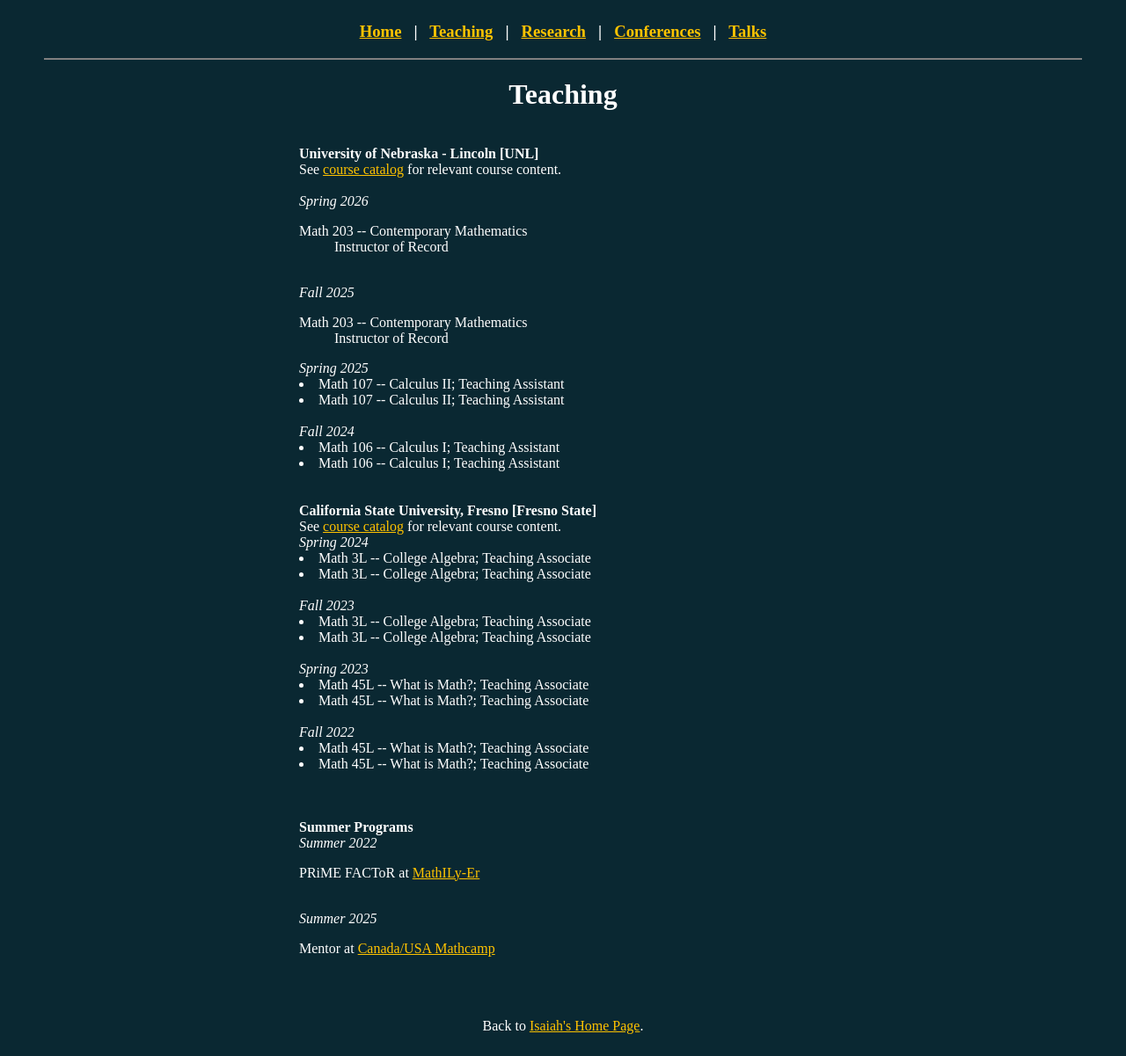
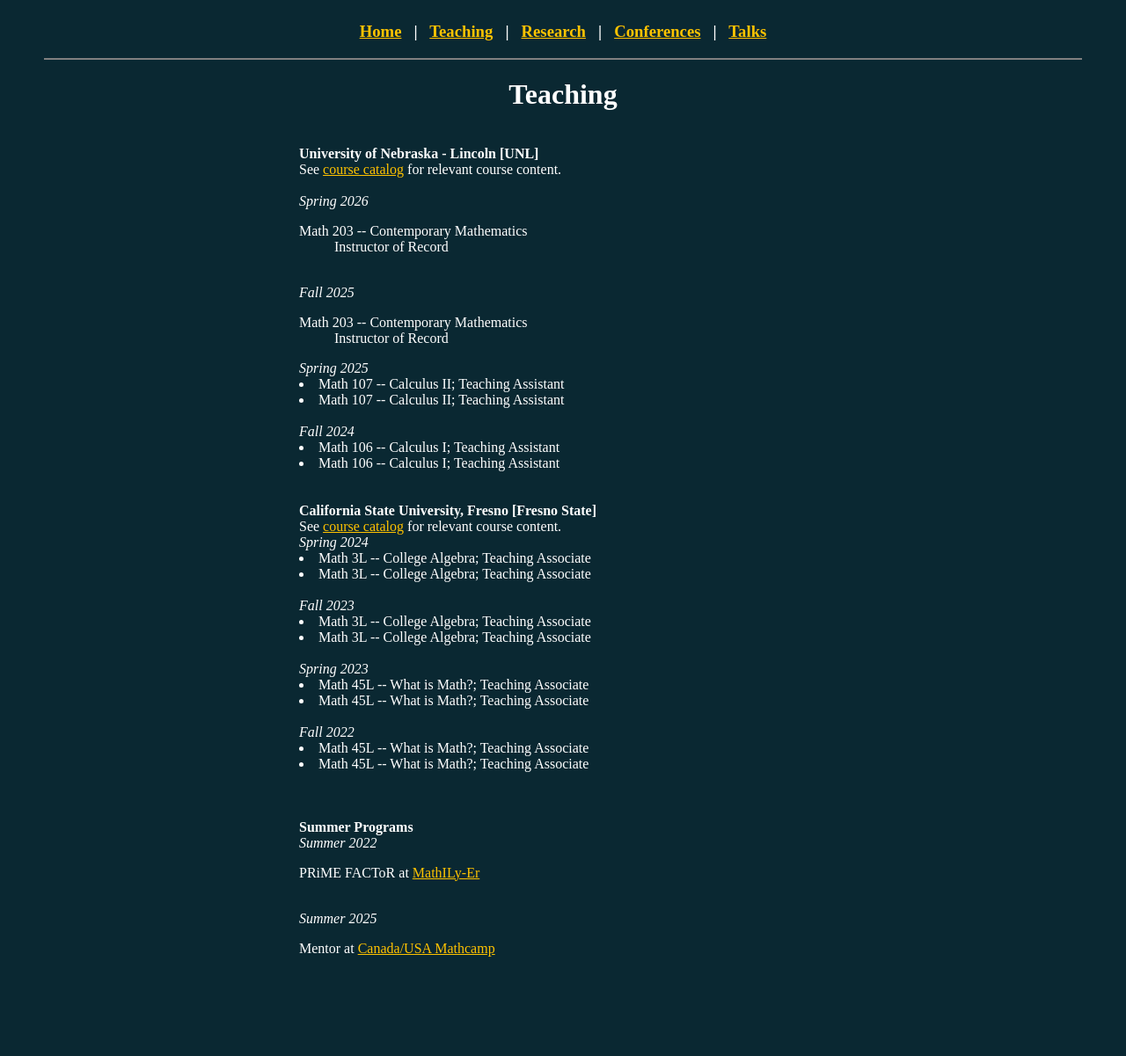
Before and after one commit to abaumheckel/abaumheckel.github.io, a Jekyll site: the page teaching.html, which Jekyll copies as it is, in a window 1280 px wide. Shown: the whole page at 88% size. Built offline with Jekyll 4.4.1, drawn with Linux system fonts in a browser that asks for light colours.

Commit message:
Update teaching.html

```diff
--- a/teaching.html
+++ b/teaching.html
@@ -147,7 +147,5 @@ See <a href="https://catalog.fresnostate.edu/preview_entity.php?catoid=7&ent_oid
 </div>
 <br><br><br>
 
-<center>
-  Back to <a href=https://isaiah-martinez.github.io/index.html>Isaiah's Home Page</a>.
-</center>
+
 </body>
```
